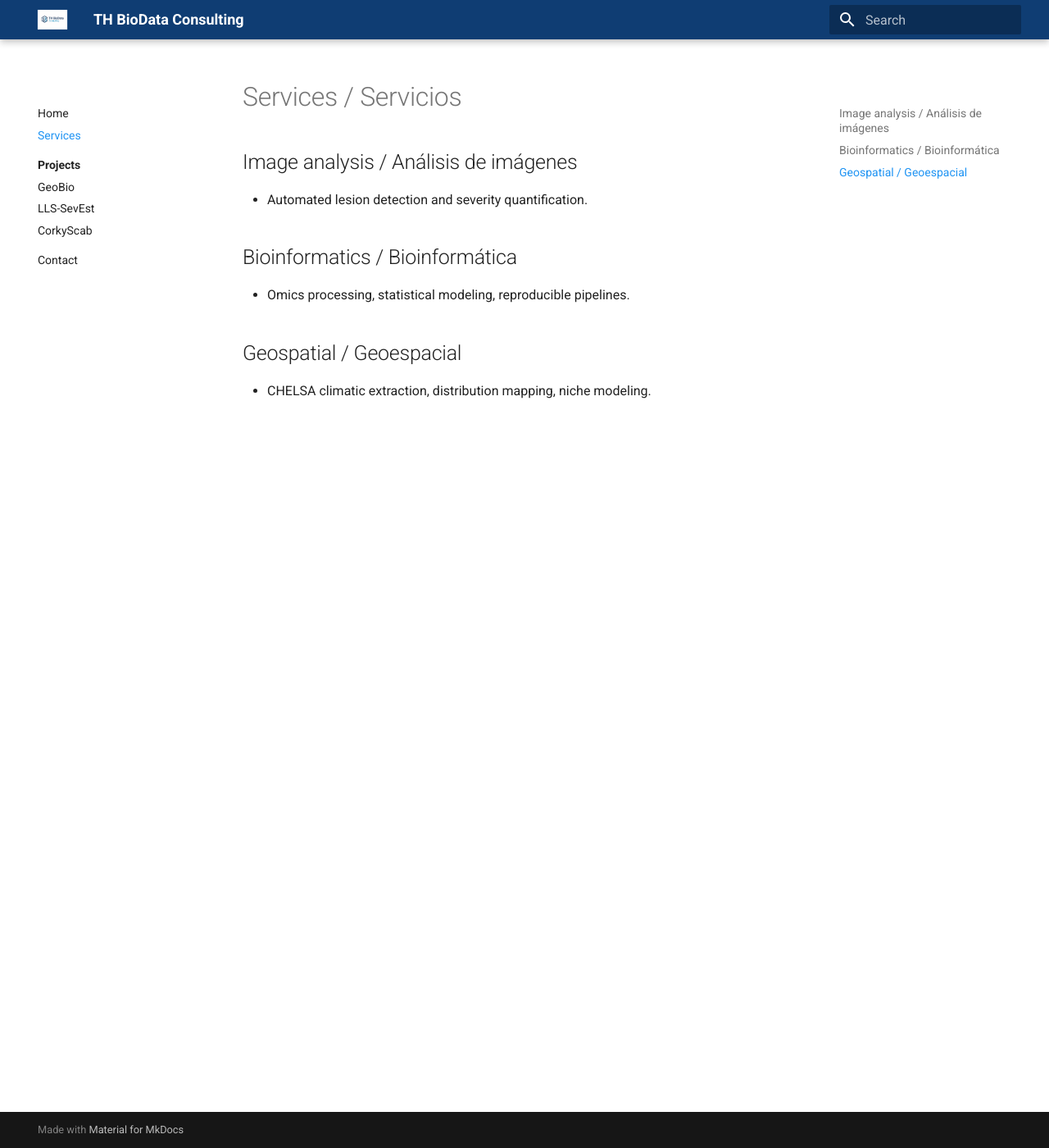
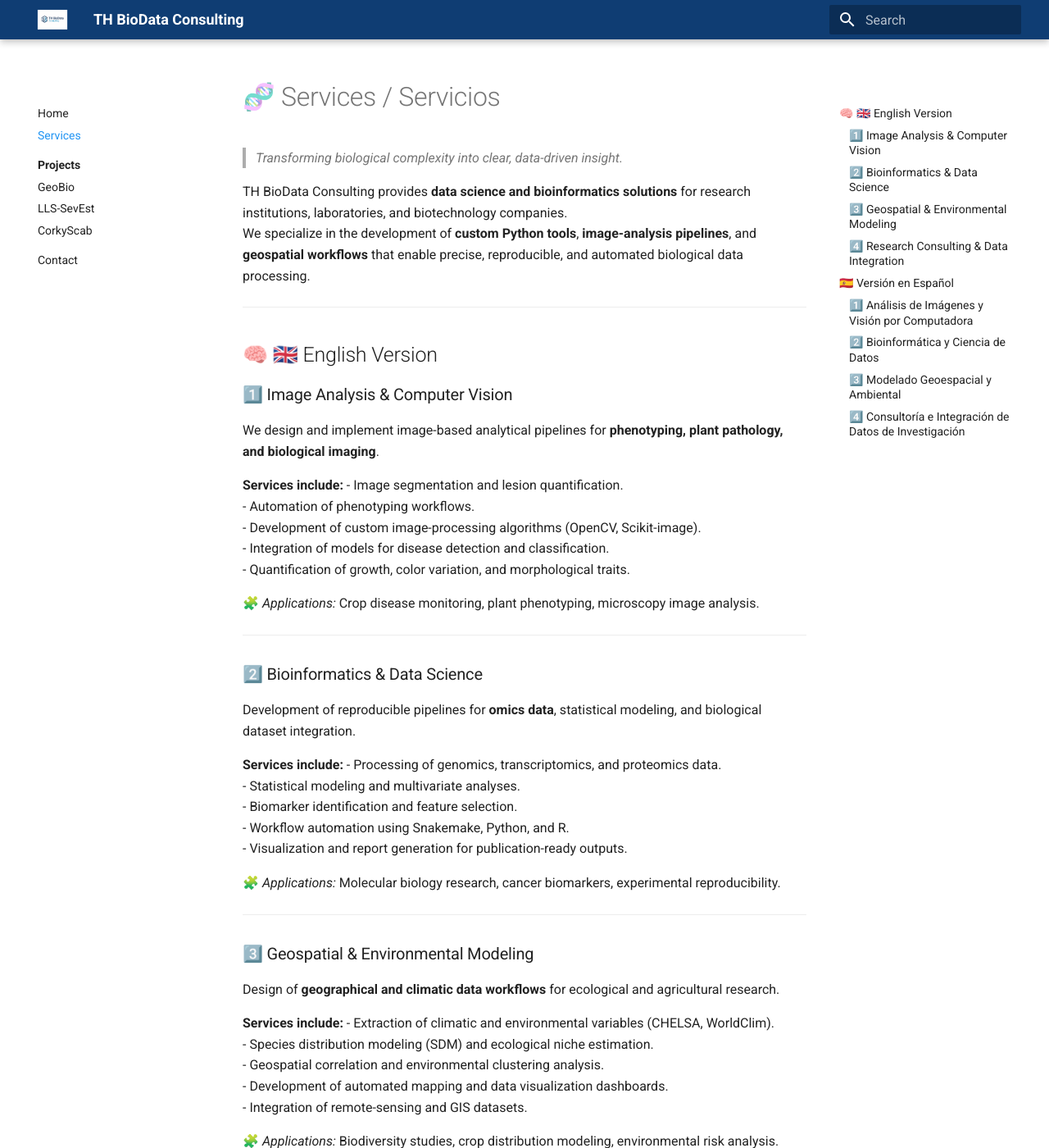
Before and after one commit to TH-BioData/th-biodata.github.io, an MkDocs documentation site: the page built from docs/services.md, in a window 1280 px wide and 1400 px high. Shown: the whole window at 82% size. Built offline with MkDocs 1.6.1 and Material for MkDocs 9.7.7, drawn with Linux system fonts in a browser that asks for light colours; some of the changed text lies outside the part shown.

Commit message:
Update services.md

```diff
--- a/docs/services.md
+++ b/docs/services.md
@@ -1,10 +1,127 @@
-# Services / Servicios
+# 🧬 Services / Servicios
 
-## Image analysis / Análisis de imágenes
-- Automated lesion detection and severity quantification.
+> *Transforming biological complexity into clear, data-driven insight.*
 
-## Bioinformatics / Bioinformática
-- Omics processing, statistical modeling, reproducible pipelines.
+TH BioData Consulting provides **data science and bioinformatics solutions** for research institutions, laboratories, and biotechnology companies.
+We specialize in the development of **custom Python tools**, **image-analysis pipelines**, and **geospatial workflows** that enable precise, reproducible, and automated biological data processing.
 
-## Geospatial / Geoespacial
-- CHELSA climatic extraction, distribution mapping, niche modeling.
+---
+
+## 🧠 🇬🇧 English Version
+
+### 1️⃣ Image Analysis & Computer Vision
+We design and implement image-based analytical pipelines for **phenotyping, plant pathology, and biological imaging**.
+
+**Services include:**
+- Image segmentation and lesion quantification.
+- Automation of phenotyping workflows.
+- Development of custom image-processing algorithms (OpenCV, Scikit-image).
+- Integration of models for disease detection and classification.
+- Quantification of growth, color variation, and morphological traits.
+
+🧩 *Applications:* Crop disease monitoring, plant phenotyping, microscopy image analysis.
+
+---
+
+### 2️⃣ Bioinformatics & Data Science
+Development of reproducible pipelines for **omics data**, statistical modeling, and biological dataset integration.
+
+**Services include:**
+- Processing of genomics, transcriptomics, and proteomics data.
+- Statistical modeling and multivariate analyses.
+- Biomarker identification and feature selection.
+- Workflow automation using Snakemake, Python, and R.
+- Visualization and report generation for publication-ready outputs.
+
+🧩 *Applications:* Molecular biology research, cancer biomarkers, experimental reproducibility.
+
+---
+
+### 3️⃣ Geospatial & Environmental Modeling
+Design of **geographical and climatic data workflows** for ecological and agricultural research.
+
+**Services include:**
+- Extraction of climatic and environmental variables (CHELSA, WorldClim).
+- Species distribution modeling (SDM) and ecological niche estimation.
+- Geospatial correlation and environmental clustering analysis.
+- Development of automated mapping and data visualization dashboards.
+- Integration of remote-sensing and GIS datasets.
+
+🧩 *Applications:* Biodiversity studies, crop distribution modeling, environmental risk analysis.
+
+---
+
+### 4️⃣ Research Consulting & Data Integration
+Technical and analytical support for **research groups and companies** requiring data processing, reproducibility, and communication.
+
+**Services include:**
+- Data cleaning, curation, and integration across heterogeneous datasets.
+- Statistical report generation for scientific publications.
+- Preparation of project deliverables and grant documentation.
+- Development of customized tools and dashboards.
+- Collaboration in joint R&D projects.
+
+🧩 *Applications:* Research institutions, biotech startups, agricultural data management.
+
+---
+
+## 🇪🇸 Versión en Español
+
+### 1️⃣ Análisis de Imágenes y Visión por Computadora
+Diseñamos e implementamos flujos de trabajo basados en imágenes para **fenotipado, patología vegetal e imágenes biológicas**.
+
+**Servicios:**
+- Segmentación de imágenes y cuantificación de lesiones.
+- Automatización de flujos de fenotipado.
+- Desarrollo de algoritmos personalizados (OpenCV, Scikit-image).
+- Integración de modelos de detección y clasificación de enfermedades.
+- Cuantificación de crecimiento, coloración y rasgos morfológicos.
+
+🧩 *Aplicaciones:* Monitoreo de enfermedades, fenotipado de cultivos, análisis de microscopía.
+
+---
+
+### 2️⃣ Bioinformática y Ciencia de Datos
+Desarrollo de pipelines reproducibles para **datos ómicos**, modelado estadístico e integración de datasets biológicos.
+
+**Servicios:**
+- Procesamiento de datos genómicos, transcriptómicos y proteómicos.
+- Modelado estadístico y análisis multivariado.
+- Identificación de biomarcadores y selección de variables.
+- Automatización de flujos de trabajo (Snakemake, Python, R).
+- Visualización y reportes listos para publicación.
+
+🧩 *Aplicaciones:* Investigación molecular, biomarcadores oncológicos, reproducibilidad experimental.
+
+---
+
+### 3️⃣ Modelado Geoespacial y Ambiental
+Diseño de flujos de datos **geográficos y climáticos** para investigación ecológica y agrícola.
+
+**Servicios:**
+- Extracción de variables climáticas y ambientales (CHELSA, WorldClim).
+- Modelado de distribución de especies y estimación de nicho ecológico.
+- Análisis de correlaciones geoespaciales y agrupamientos ambientales.
+- Desarrollo de mapas y tableros automatizados.
+- Integración de datos satelitales y SIG.
+
+🧩 *Aplicaciones:* Estudios de biodiversidad, modelado de cultivos, análisis de riesgo ambiental.
+
+---
+
+### 4️⃣ Consultoría e Integración de Datos de Investigación
+Asesoramiento técnico y analítico para **grupos de investigación y empresas** que requieren procesamiento, integración y comunicación de datos.
+
+**Servicios:**
+- Limpieza, curación e integración de datos heterogéneos.
+- Generación de reportes estadísticos para publicaciones científicas.
+- Elaboración de entregables técnicos y documentación de proyectos.
+- Desarrollo de herramientas y tableros personalizados.
+- Colaboración en proyectos conjuntos de I+D.
+
+🧩 *Aplicaciones:* Instituciones académicas, startups biotecnológicas, manejo de datos agrícolas.
+
+---
+
+> **TH BioData Consulting**
+> *Transforming biological complexity into clear, data-driven insight.*
```
